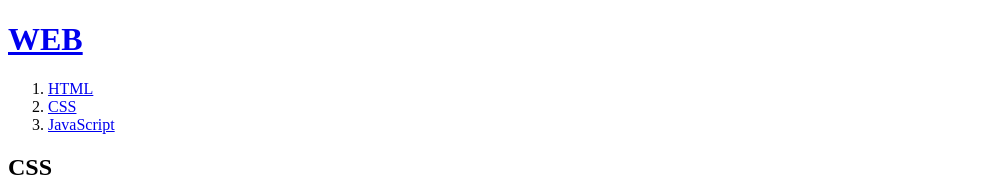
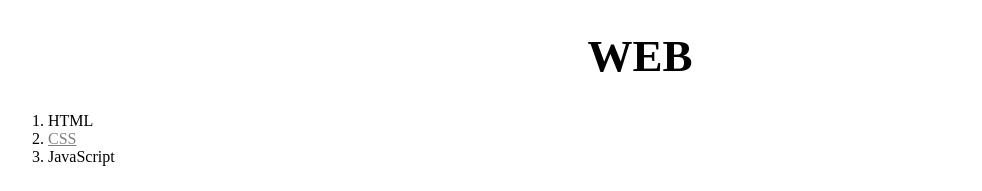
Before and after one commit to LeeGrammer/web1, a plain HTML site: page 2.html in a window 1280 px wide. Shown: the top 191 px of the page, without its empty margins (0-982 px from the left). Drawn offline with Linux system fonts and the light colour scheme.

Commit message:
Second Version
Minor changes ( text-decoration none, WEB text-align: center )

```diff
--- a/2.html
+++ b/2.html
@@ -3,15 +3,33 @@
 <head>
   <title>WEB1 - CSS</title>
   <meta charset="utf-8">
+  <style>
+    a {
+      color:black;
+      text-decoration: none;
+    }
+    h1 {
+      font-size:45px;
+      text-align: center;
+    }
+  </style>
 </head>
-
 <body>
   <h1><a href="index.html">WEB</a></h1>
   <ol>
     <li><a href="1.html">HTML</a></li>
-    <li><a href="2.html">CSS</a></li>
+    <li><a href="2.html"
+    style="color:gray;text-decoration:underline">CSS</a></li>
     <li><a href="3.html">JavaScript</a></li>
   </ol>
+  <!--
+  <h1><a href="index.html"><font color="red">WEB</font></a></h1>
+  <ol>
+    <li><a href="1.html"><font color="red">HTML</font></a></li>
+    <li><a href="2.html"><font color="red">CSS</font></a></li>
+    <li><a href="3.html"><font color="red">JavaScript</font></a></li>
+  </ol>
+-->
   <h2>CSS</h2>
   <img src = "CSS.jpg" width=300>
   <p>
```
Also changed, not shown: 1.html (+11 -1 lines), 3.html (+10 -1 lines), index.html (+10 -1 lines).
